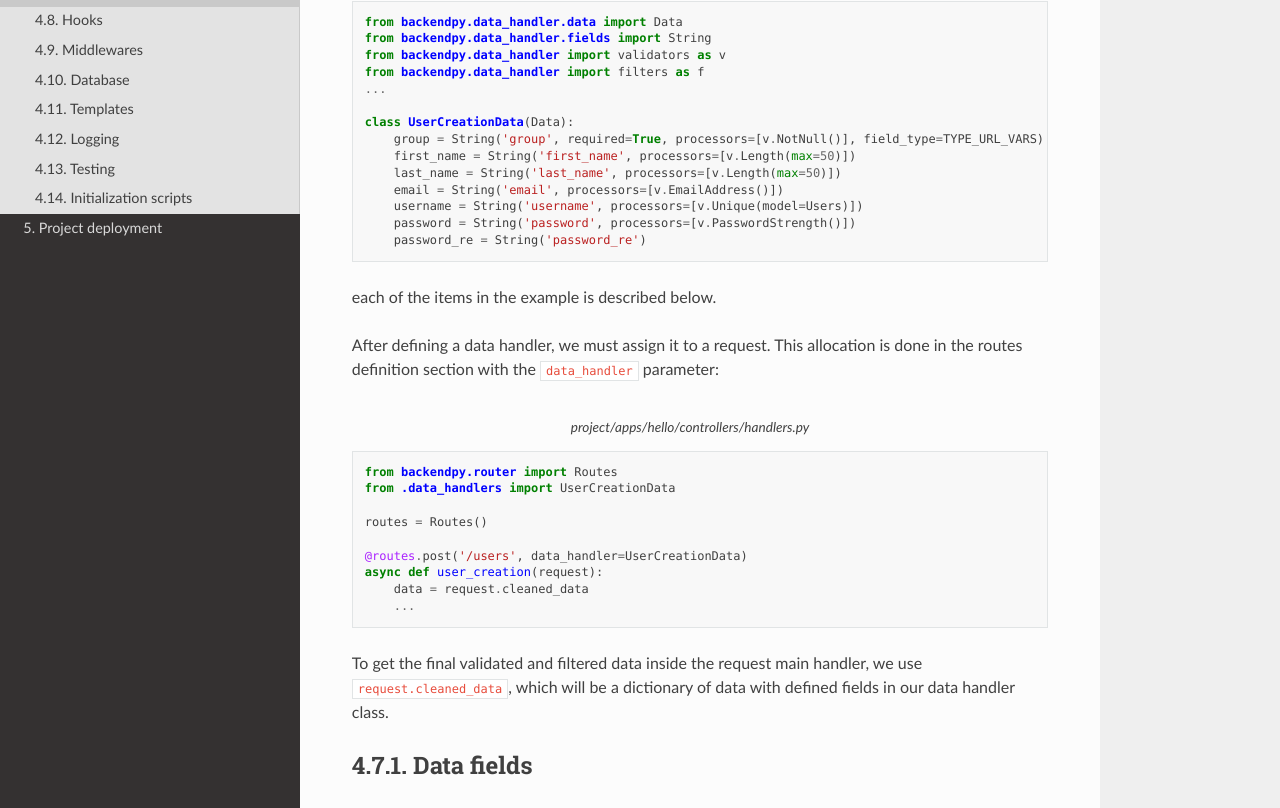
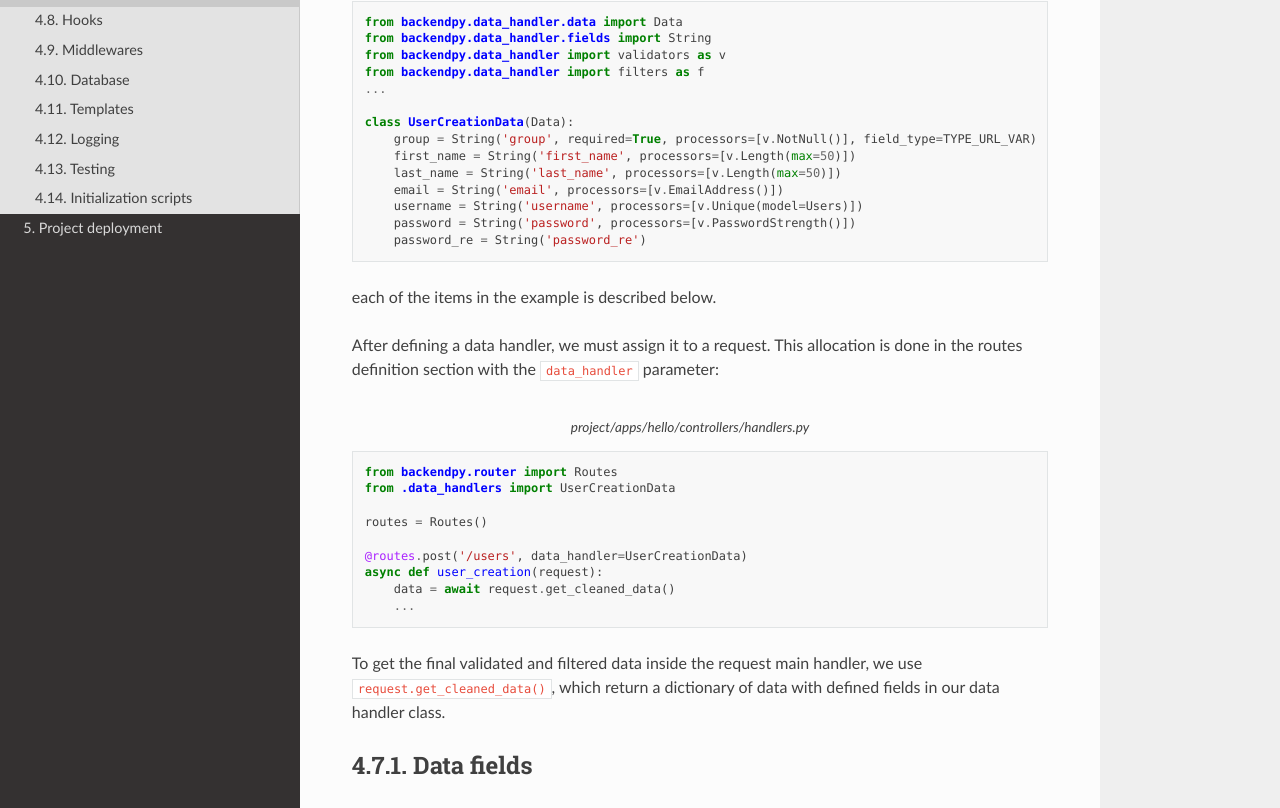
Before and after one commit to EndFramework/backendpy, a Sphinx documentation site: the page built from docs/data_handlers.rst, in a window 1280 px wide and 1400 px high. Shown: the part 516-1324 px from the top of the window. Built offline with Sphinx 7.4.7 and the Read the Docs theme 2.0.0, drawn with Linux system fonts in a browser that asks for light colours.

Commit message:
Update docs

```diff
--- a/docs/data_handlers.rst
+++ b/docs/data_handlers.rst
@@ -22,7 +22,7 @@ For example:
     ...
 
     class UserCreationData(Data):
-        group = String('group', required=True, processors=[v.NotNull()], field_type=TYPE_URL_VARS)
+        group = String('group', required=True, processors=[v.NotNull()], field_type=TYPE_URL_VAR)
         first_name = String('first_name', processors=[v.Length(max=50)])
         last_name = String('last_name', processors=[v.Length(max=50)])
         email = String('email', processors=[v.EmailAddress()])
@@ -45,11 +45,11 @@ section with the ``data_handler`` parameter:
 
     @routes.post('/users', data_handler=UserCreationData)
     async def user_creation(request):
-        data = request.cleaned_data
+        data = await request.get_cleaned_data()
         ...
 
-To get the final validated and filtered data inside the request main handler, we use ``request.cleaned_data``,
-which will be a dictionary of data with defined fields in our data handler class.
+To get the final validated and filtered data inside the request main handler, we use ``request.get_cleaned_data()``,
+which return a dictionary of data with defined fields in our data handler class.
 
 Data fields
 -----------
--- a/docs/database.rst
+++ b/docs/database.rst
@@ -163,7 +163,7 @@ We can now use database queries in any part of the application:
 
     @routes.get('/users/<id:int>', data_handler=UserFilterData)
     async def user_detail(request):
-        data = request.cleaned_data
+        data = await request.get_cleaned_data()
         db_session = request.app.context['db_session']()
         result = await queries.get_user(db_session, data['id'])
         return Success(to_dict(result))
```
Also changed, not shown: 2 other files.
